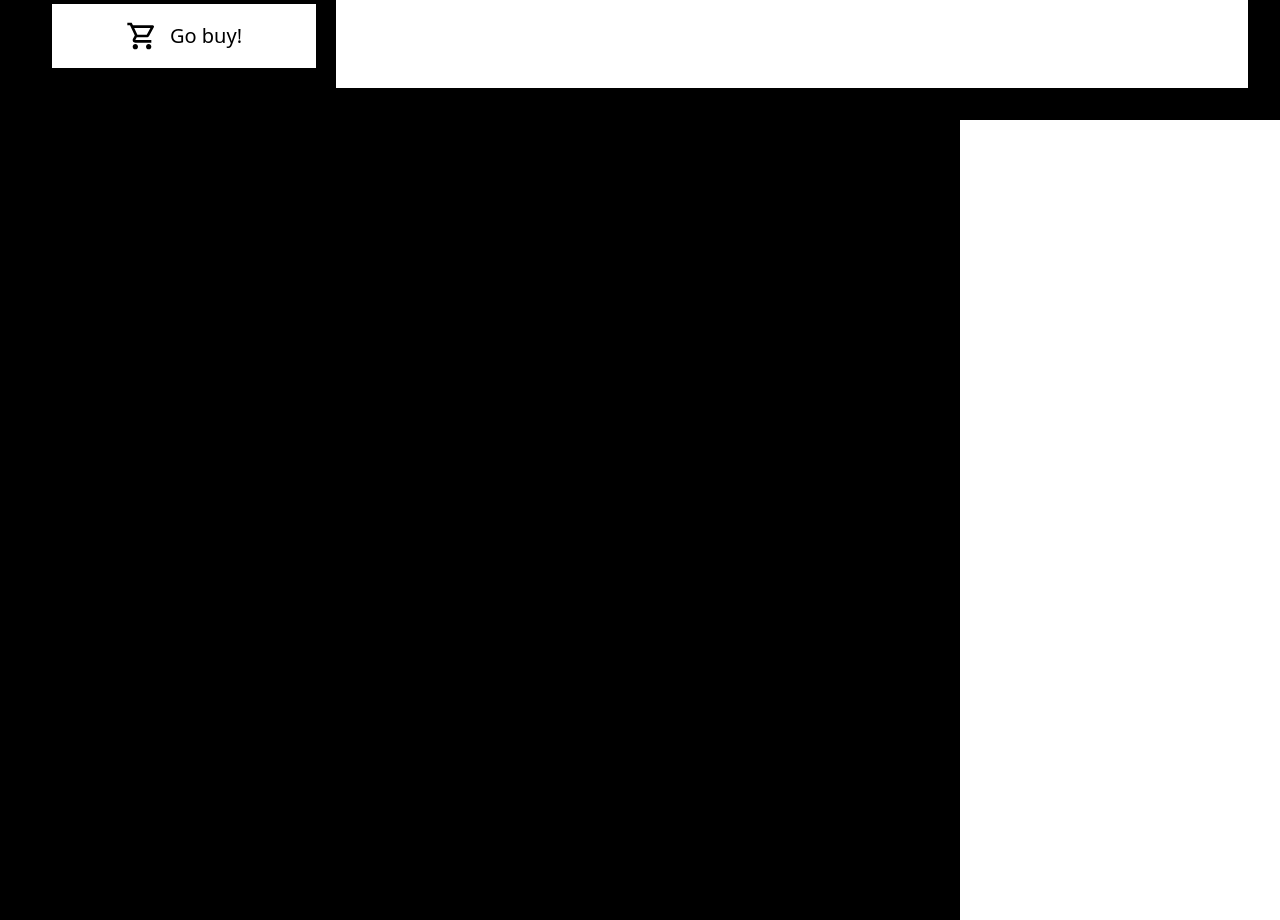
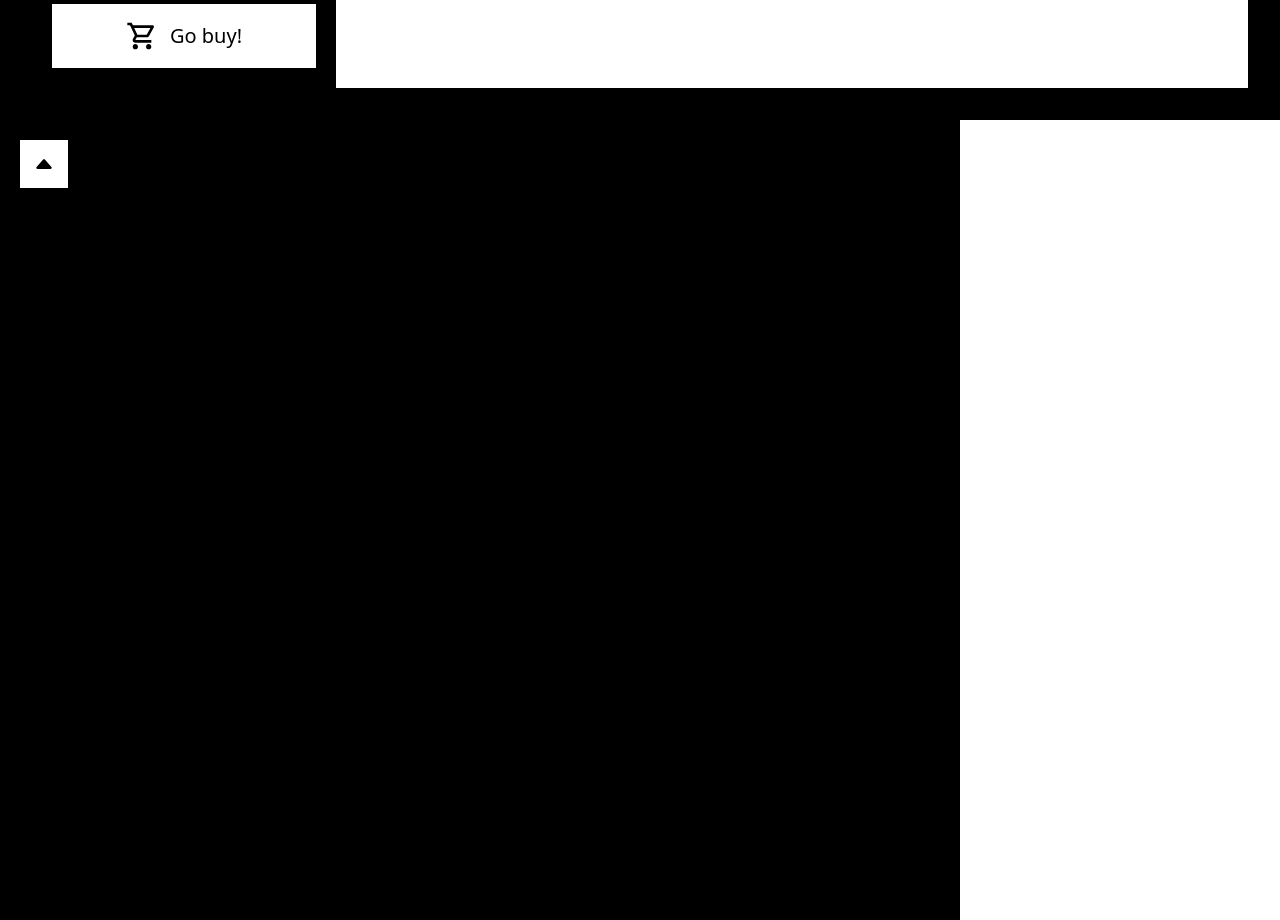
Before and after one commit to cesardarizaleta/React-Proyects, a React (Create React App) app in the folder shop/: page / in a window 1280 px wide. Shown: the part 680-1600 px from the top of the page. Built offline with nearby package versions, Linux system fonts and the light colour scheme.

Commit message:
Colocando Goback y useffect

```diff
--- a/shop/src/App.js
+++ b/shop/src/App.js
@@ -3,16 +3,26 @@ import { Tranquiluxe } from "uvcanvas"
 import React from 'react';
 import { MdOutlineShoppingCart } from "react-icons/md";
 import List from './components/list'
+import { useEffect } from 'react';
 
 function App() {
 
-  function movetoBuy() {
+  useEffect(() => {
     const marco = document.getElementById('marco')
     const lista = document.querySelector('#list')
+    const btnBack = document.getElementById('btn-back')
+    const btnGoBuy = document.getElementById('btn-gobuy')
 
-    marco.style.top = '-100%'
-    lista.style.top = '0'
-  }
+    btnBack.addEventListener('click', () => {
+      marco.style.top = '0'
+      lista.style.top = '100%'
+    })
+
+    btnGoBuy.addEventListener('click', () => {
+      marco.style.top = '-100%'
+      lista.style.top = '0'
+    })
+  },[])
 
   return (
     <div id='app' className="w-screen h-screen">
@@ -22,7 +32,7 @@ function App() {
           <div className='absolute top-0 right-0 w-fit p-4 bg-black text-center text-8xl cursor-pointer transition-all'>
             <h1 className='text-white font-bold'>BYTE</h1>
           </div>
-            <button onClick={movetoBuy} id='btn-gobuy' className='absolute bottom-0 left-0 flex items-center w-1/4 p-4
+            <button id='btn-gobuy' className='absolute bottom-0 left-0 flex items-center w-1/4 p-4
              justify-center gap-3 text-black text-xl transition-all'>
               <MdOutlineShoppingCart className='w-8 h-8' color='black' />Go buy!
               </button>
--- a/shop/src/components/list.css
+++ b/shop/src/components/list.css
@@ -0,0 +1,4 @@
+#btn-back:hover svg {
+    transition: all 0.5s;
+    transform: translateY(-0.2em) rotate(90deg);
+}
--- a/shop/src/components/list.jsx
+++ b/shop/src/components/list.jsx
@@ -1,10 +1,14 @@
 import React from "react";
 import './list.css'
+import { IoCaretBack } from "react-icons/io5";
 
 export default function List() {
     return (
-        <div id="list" className="absolute top-full bg-black left-0 w-3/4 h-screen transition-all duration-1000">
-
+        <div id="list" className="absolute top-full p-5 bg-black left-0 w-3/4 h-screen transition-all duration-1000">
+            <button id="btn-back" className="bg-white p-3
+            transition-all">
+            <IoCaretBack className="rotate-90 w-6 h-6" />
+            </button>
         </div>
     )
 }
```
